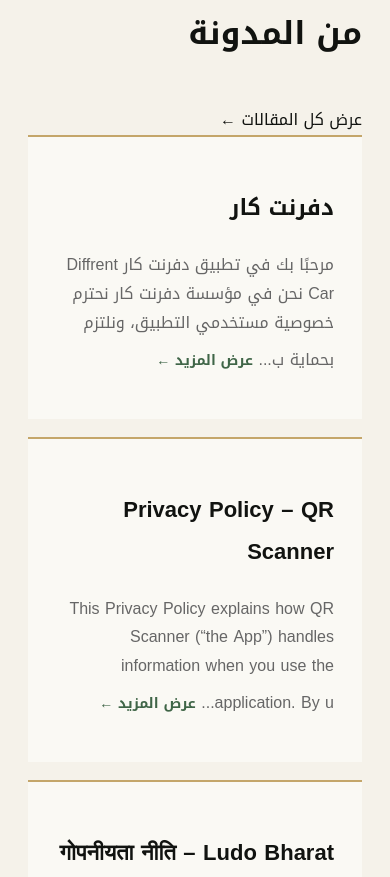
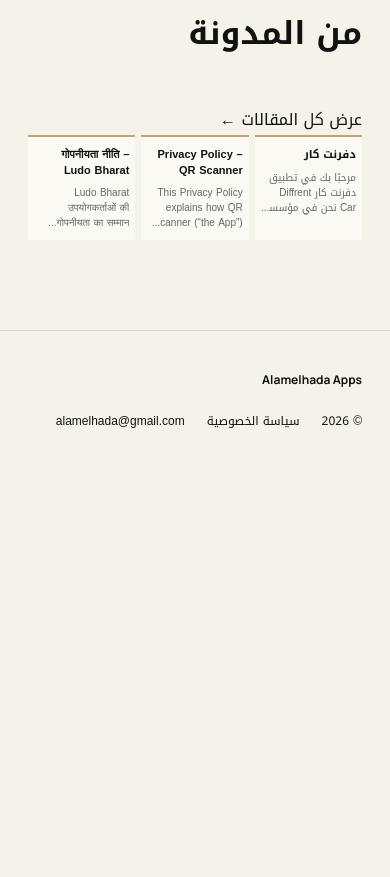
Before and after one commit to alamelhada-gif/alamelhada-website, an Eleventy site: page index.njk in a window 390 px wide. Shown: the part 2834-3711 px from the top of the page. After the commit the page ends 3306 px from the top, so only its background shows below. Built offline with nearby package versions, Linux system fonts and the light colour scheme; Eleventy itself is replaced by a stand-in of ours; files that its build step writes are made by us from their sources; no server answers.

Commit message:
Update style.css

```diff
--- a/assets/css/style.css
+++ b/assets/css/style.css
@@ -1588,3 +1588,52 @@ footer strong {
 .article:hover .article-read-more {
   text-decoration: underline;
 }
+/* عرض 3 مقالات في صف واحد على الجوال */
+@media (max-width: 760px) {
+
+  #articles .articles {
+    display: grid !important;
+    grid-template-columns: repeat(3, minmax(0, 1fr)) !important;
+    gap: 6px !important;
+    align-items: stretch !important;
+  }
+
+  #articles .article {
+    width: 100% !important;
+    min-width: 0 !important;
+    min-height: 0 !important;
+    height: auto !important;
+    padding: 10px 6px !important;
+    margin: 0 !important;
+    box-sizing: border-box !important;
+  }
+
+  #articles .article h3 {
+    font-size: 11px !important;
+    line-height: 1.4 !important;
+    margin: 0 0 7px !important;
+    overflow-wrap: anywhere;
+  }
+
+  #articles .article p {
+    font-size: 10px !important;
+    line-height: 1.5 !important;
+    margin: 0 !important;
+    overflow-wrap: anywhere;
+  }
+
+  #articles .article-excerpt {
+    display: -webkit-box !important;
+    -webkit-box-orient: vertical;
+    -webkit-line-clamp: 3;
+    line-clamp: 3;
+    overflow: hidden !important;
+  }
+
+  #articles .article-read-more {
+    display: block !important;
+    font-size: 10px !important;
+    margin-top: 6px !important;
+  }
+
+}
```
